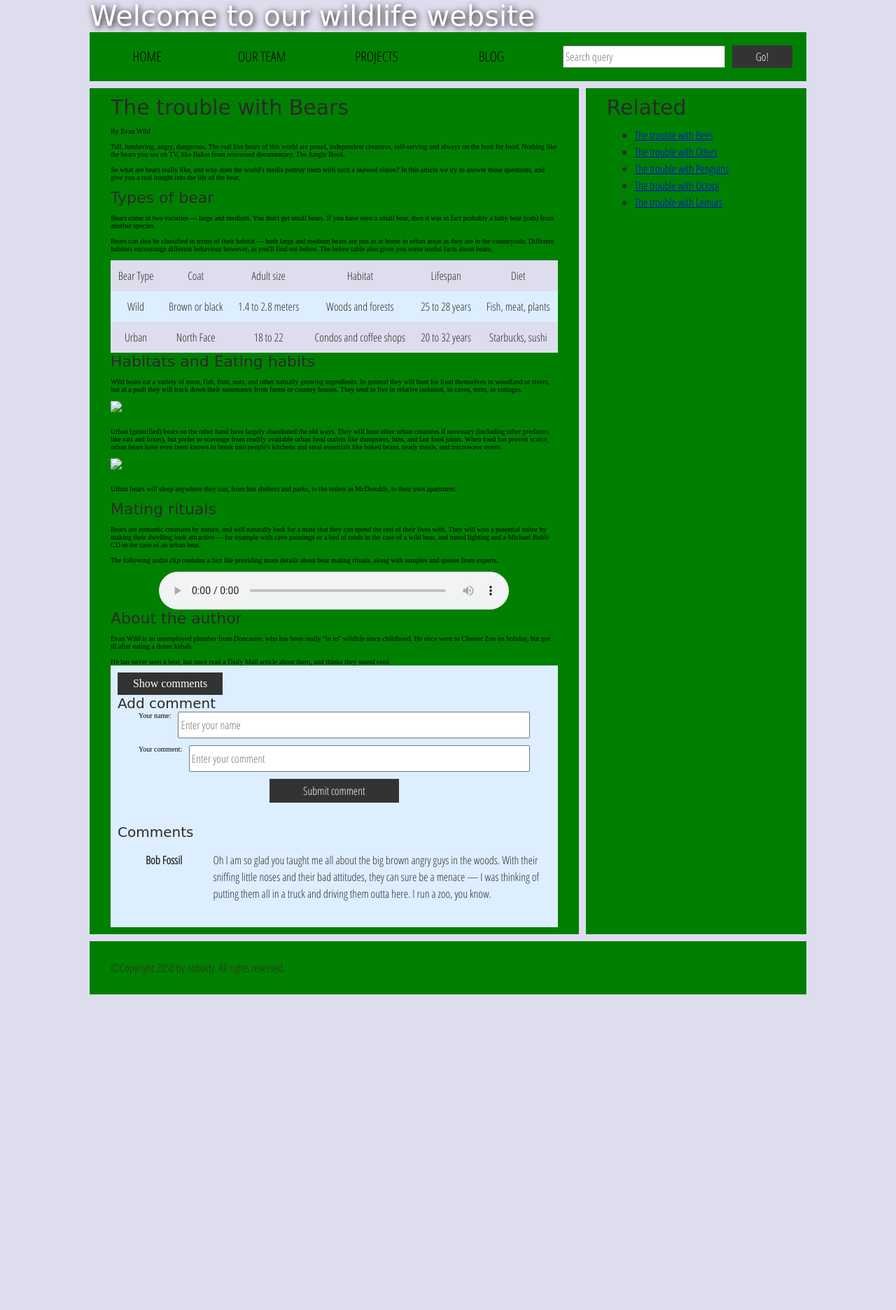
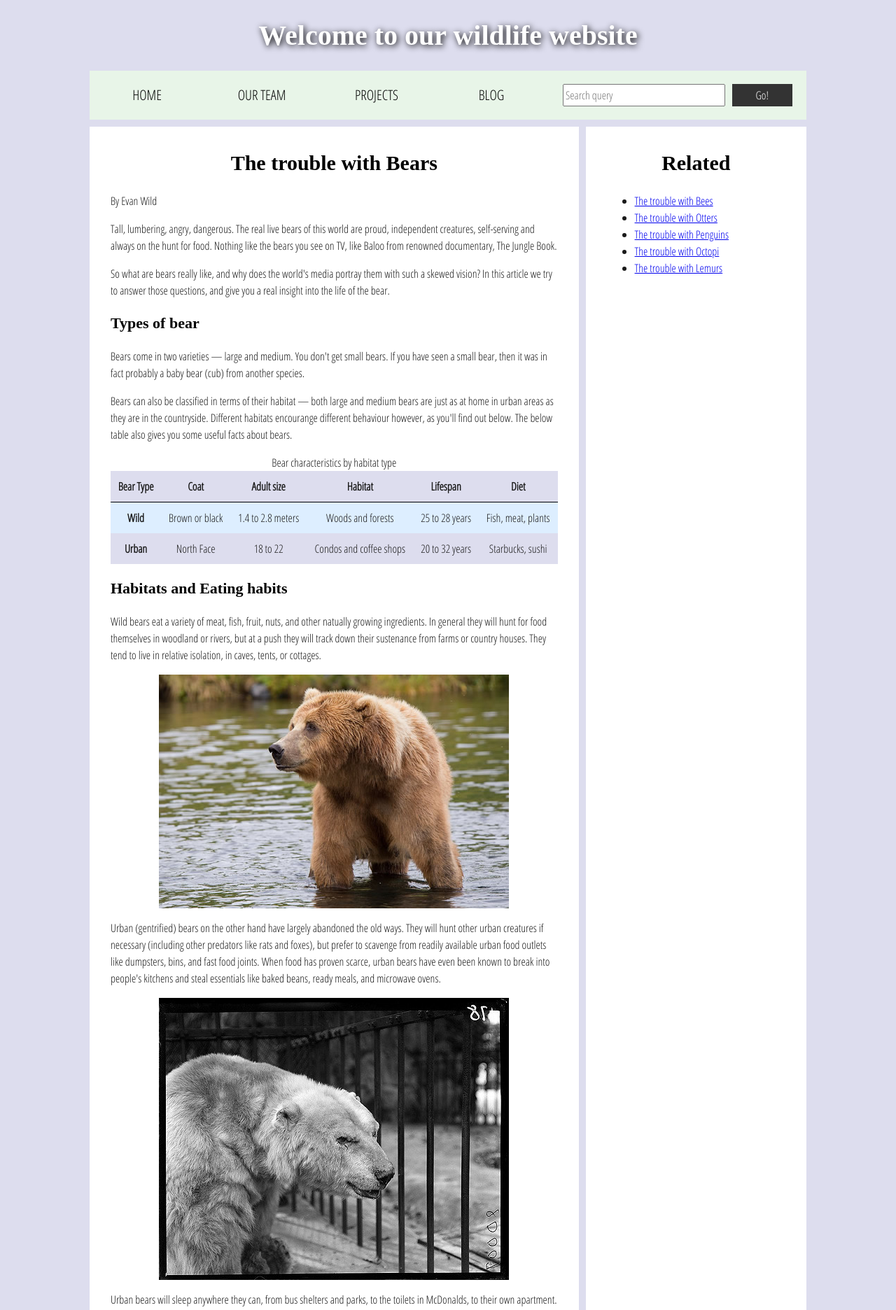
Before and after one commit to RSG97/M5.2-Lab, a website: page index.html in a window 1280 px wide. Shown: the top 1872 px of the page at 70% size. Before the commit the page ends 1421 px from the top, so only its background shows below. Drawn offline with Linux system fonts and the light colour scheme; files that its build step writes are made by us from their sources; a web font is replaced by a local one.

Commit message:
Lab Complete

```diff
--- a/css/style.css
+++ b/css/style.css
@@ -16,31 +16,44 @@
   margin: 0 auto;
 }
 
+/* Screen reader only class */
+.sr-only {
+  position: absolute;
+  width: 1px;
+  height: 1px;
+  padding: 0;
+  margin: -1px;
+  overflow: hidden;
+  clip: rect(0, 0, 0, 0);
+  white-space: nowrap;
+  border: 0;
+}
+
 /* || typography */
 
 font[size="7"], font[size="6"], font[size="5"] {
   font-family: 'Sonsie One', cursive;
-  color: #2a2a2a;
+  color: #1a1a1a;
 }
 
 p, input, li, table, label {
   font-family: 'Open Sans Condensed', sans-serif;
-  color: #2a2a2a;
+  color: #1a1a1a;
 }
 
-font[size="7"] {
+font[size="7"], .header h1 {
   font-size: 4rem;
   text-align: center;
   color: white;
   text-shadow: 2px 2px 10px black;
 }
 
-font[size="6"] {
+h2, font[size="6"] {
   font-size: 3rem;
   text-align: center;
 }
 
-font[size="5"] {
+h3, font[size="5"] {
   font-size: 2.2rem;
 }
 
@@ -52,7 +65,7 @@
 /* || header layout */
 
 div[class="nav"], article, footer, .secondary {
-  background-color: green;
+  background-color: white;
 }
 
 article, footer, .secondary {
@@ -63,28 +76,28 @@
   margin-right: 10px;
 }
 
-div[class="nav"] {
+nav, .nav {
   height: 50px;
-  background-color: ff80ff;
+  background-color: #e8f5e8;
   display: flex;
   padding: 1% 0;
   margin-bottom: 10px;
 }
 
-div[class="nav"] ul {
+nav ul, .nav ul {
   padding: 0;
   list-style-type: none;
   flex: 2;
   display: flex;
 }
 
-div[class="nav"] li {
+nav li, .nav li {
   display: inline;
   text-align: center;
   flex: 1;
 }
 
-div[class="nav"] a {
+nav a, .nav a {
   display: inline-block;
   font-size: 2rem;
   text-transform: uppercase;
@@ -92,7 +105,7 @@
   color: black;
 }
 
-div[class="nav"] .search {
+nav .search, .nav .search {
   flex: 1;
   display: flex;
   align-items: center;
--- a/index.html
+++ b/index.html
@@ -1,11 +1,10 @@
 <!DOCTYPE html>
-<html>
+<html lang="en">
   <head>
     <meta charset="utf-8">
-
     <title>Accessibility assessment</title>
     <link href="https://fonts.googleapis.com/css?family=Open+Sans+Condensed:300|Sonsie+One" rel="stylesheet" type="text/css">
-    <link rel="stylesheet" href="style.css">
+    <link rel="stylesheet" href="css/style.css">
 
     <!-- the below three lines are a fix to get HTML5 semantic elements working in old versions of Internet Explorer-->
     <!--[if lt IE 9]>
@@ -14,11 +13,11 @@
   </head>
 
   <body>
-    <div class="header">
-      <font size="7">Welcome to our wildlife website</font>
-    </div>
+    <header class="header">
+      <h1>Welcome to our wildlife website</h1>
+    </header>
 
-    <div class="nav">
+    <nav class="nav">
       <ul>
         <li><a href="#">Home</a></li>
         <li><a href="#">Our team</a></li>
@@ -27,41 +26,42 @@
       </ul>
 
       <form class="search">
-        <input type="search" name="q" placeholder="Search query">
+        <label for="search-input" class="sr-only">Search</label>
+        <input type="search" name="q" id="search-input" placeholder="Search query">
         <input type="submit" value="Go!">
       </form>
-    </div>
+    </nav>
 
     <main>
       <article>
-        <font size="6">The trouble with Bears</font>
-        <br><br>
-        By Evan Wild
-        <br><br>
-        Tall, lumbering, angry, dangerous. The real live bears of this world are proud, independent creatures, self-serving and always on the hunt for food. Nothing like the bears you see on TV, like Baloo from renowned documentary, The Jungle Book.
-        <br><br>
-        So what are bears really like, and why does the world's media portray them with such a skewed vision? In this article we try to answer those questions, and give you a real insight into the life of the bear.
-        <br><br>
-        <font size="5">Types of bear</font>
-        <br><br>
-        Bears come in two varieties — large and medium. You don't get small bears. If you have seen a small bear, then it was in fact probably a baby bear (cub) from another species.
-        <br><br>
-        Bears can also be classified in terms of their habitat — both large and medium bears are just as at home in urban areas as they are in the countryside. Different habitats encourange different behaviour however, as you'll find out below. The below table also gives you some useful facts about bears.
-        <br><br>
+        <h2>The trouble with Bears</h2>
+
+        <p>By Evan Wild</p>
+
+        <p>Tall, lumbering, angry, dangerous. The real live bears of this world are proud, independent creatures, self-serving and always on the hunt for food. Nothing like the bears you see on TV, like Baloo from renowned documentary, The Jungle Book.</p>
+
+        <p>So what are bears really like, and why does the world's media portray them with such a skewed vision? In this article we try to answer those questions, and give you a real insight into the life of the bear.</p>
+
+        <h3>Types of bear</h3>
+
+        <p>Bears come in two varieties — large and medium. You don't get small bears. If you have seen a small bear, then it was in fact probably a baby bear (cub) from another species.</p>
+
+        <p>Bears can also be classified in terms of their habitat — both large and medium bears are just as at home in urban areas as they are in the countryside. Different habitats encourange different behaviour however, as you'll find out below. The below table also gives you some useful facts about bears.</p>
         <table>
+          <caption>Bear characteristics by habitat type</caption>
           <thead>
             <tr>
-              <td>Bear Type</td>
-              <td>Coat</td>
-              <td>Adult size</td>
-              <td>Habitat</td>
-              <td>Lifespan</td>
-              <td>Diet</td>
+              <th scope="col">Bear Type</th>
+              <th scope="col">Coat</th>
+              <th scope="col">Adult size</th>
+              <th scope="col">Habitat</th>
+              <th scope="col">Lifespan</th>
+              <th scope="col">Diet</th>
             </tr>
           </thead>
           <tbody>
             <tr>
-              <td>Wild</td>
+              <th scope="row">Wild</th>
               <td>Brown or black</td>
               <td>1.4 to 2.8 meters</td>
               <td>Woods and forests</td>
@@ -69,7 +69,7 @@
               <td>Fish, meat, plants</td>
             </tr>
             <tr>
-              <td>Urban</td>
+              <th scope="row">Urban</th>
               <td>North Face</td>
               <td>18 to 22</td>
               <td>Condos and coffee shops</td>
@@ -79,53 +79,53 @@
           </tbody>
         </table>
 
-        <font size="5">Habitats and Eating habits</font>
-        <br><br>
-        Wild bears eat a variety of meat, fish, fruit, nuts, and other natually growing ingredients. In general they will hunt for food themselves in woodland or rivers, but at a push they will track down their sustenance from farms or country houses. They tend to live in relative isolation, in caves, tents, or cottages.
-        <br><br>
-        <img src="media/wild-bear.jpg">
-        <br><br>
-        Urban (gentrified) bears on the other hand have largely abandoned the old ways. They will hunt other urban creatures if necessary (including other predators like rats and foxes), but prefer to scavenge from readily available urban food outlets like dumpsters, bins, and fast food joints. When food has proven scarce, urban bears have even been known to break into people's kitchens and steal essentials like baked beans, ready meals, and microwave ovens.
-        <br><br>
-        <img src="media/urban-bear.jpg">
-        <br><br>
-        Urban bears will sleep anywhere they can, from bus shelters and parks, to the toilets in McDonalds, to their own apartment.
-        <br><br>
-        <font size="5">Mating rituals</font>
-        <br><br>
-        Bears are romantic creatures by nature, and will naturally look for a mate that they can spend the rest of their lives with. They will woo a potential suitor by making their dwelling look attractive — for example with cave paintings or a bed of reeds in the case of a wild bear, and mood lighting and a Michael Bublé CD in the case of an urban bear.
-        <br><br>
-        The following audio clip contains a fact file providing more details about bear mating rituals, along with samples and quotes from experts.
-        <br><br>
+        <h3>Habitats and Eating habits</h3>
+
+        <p>Wild bears eat a variety of meat, fish, fruit, nuts, and other natually growing ingredients. In general they will hunt for food themselves in woodland or rivers, but at a push they will track down their sustenance from farms or country houses. They tend to live in relative isolation, in caves, tents, or cottages.</p>
+        <img src="img/wild-bear.jpg" alt="A wild bear standing in a river">
+
+        <p>Urban (gentrified) bears on the other hand have largely abandoned the old ways. They will hunt other urban creatures if necessary (including other predators like rats and foxes), but prefer to scavenge from readily available urban food outlets like dumpsters, bins, and fast food joints. When food has proven scarce, urban bears have even been known to break into people's kitchens and steal essentials like baked beans, ready meals, and microwave ovens.</p>
+        <img src="img/urban-bear.jpg" alt="A bear standing in an urban area">
+
+        <p>Urban bears will sleep anywhere they can, from bus shelters and parks, to the toilets in McDonalds, to their own apartment.</p>
+
+        <h3>Mating rituals</h3>
+
+        <p>Bears are romantic creatures by nature, and will naturally look for a mate that they can spend the rest of their lives with. They will woo a potential suitor by making their dwelling look attractive — for example with cave paintings or a bed of reeds in the case of a wild bear, and mood lighting and a Michael Bublé CD in the case of an urban bear.</p>
+
+        <p>The following audio clip contains a fact file providing more details about bear mating rituals, along with samples and quotes from experts.</p>
         <audio controls>
-          <source src="media/bear.mp3" type="audio/mp3">
-          <source src="media/bear.ogg" type="audio/ogg">
-          <p>It looks like your browser doesn't support HTML5 audio players.</p>
+          <source src="img/bear.mp3" type="audio/mp3">
+          <source src="img/bear.ogg" type="audio/ogg">
+          <p>Your browser doesn't support HTML5 audio. <a href="img/bear.mp3">Download the audio file</a>.</p>
         </audio>
 
+        <details>
+          <summary>Audio Transcript</summary>
+          <p>This isn't really an audio fact file about bears, but it is an audio file you can transcribe.</p>
+        </details>
+
         <aside>
+          <h3>About the author</h3>
 
-          <font size="5">About the author</font>
-        <br><br>
-          Evan Wild is an unemployed plumber from Doncaster, who has been really "in to" wildlife since childhood. He once went to Chester Zoo on holiday, but got ill after eating a doner kebab.
-        <br><br>
-          He has never seen a bear, but once read a Daily Mail article about them, and thinks they sound cool.
+          <p>Evan Wild is an unemployed plumber from Doncaster, who has been really "in to" wildlife since childhood. He once went to Chester Zoo on holiday, but got ill after eating a doner kebab.</p>
 
+          <p>He has never seen a bear, but once read a Daily Mail article about them, and thinks they sound cool.</p>
         </aside>
+
         <section class="comments">
-          <div class="show-hide">Show comments</div>
+          <button class="show-hide" type="button">Show comments</button>
 
           <div class="comment-wrapper">
-
-            <font size="6">Add comment</font>
+            <h3>Add comment</h3>
 
             <form class="comment-form">
               <div class="flex-pair">
-                Your name:
+                <label for="name">Your name:</label>
                 <input type="text" name="name" id="name" placeholder="Enter your name">
               </div>
               <div class="flex-pair">
-                Your comment:
+                <label for="comment">Your comment:</label>
                 <input type="text" name="comment" id="comment" placeholder="Enter your comment">
               </div>
               <div>
@@ -133,27 +133,20 @@
               </div>
             </form>
 
-            <font size="6">Comments</font>
+            <h3>Comments</h3>
 
             <ul class="comment-container">
-
               <li>
-
                 <p>Bob Fossil</p>
-
                 <p>Oh I am so glad you taught me all about the big brown angry guys in the woods. With their sniffing little noses and their bad attitudes, they can sure be a menace — I was thinking of putting them all in a truck and driving them outta here. I run a zoo, you know.</p>
-
               </li>
-
             </ul>
-
           </div>
         </section>
       </article>
 
       <div class="secondary">
-        <font size="6">Related</font>
-
+        <h2>Related</h2>
         <ul>
           <li><a href="#">The trouble with Bees</a></li>
           <li><a href="#">The trouble with Otters</a></li>
@@ -168,7 +161,6 @@
       <p>©Copyright 2050 by nobody. All rights reversed.</p>
     </footer>
 
-    <script src="main.js"></script>
-
+    <script src="js/main.js"></script>
   </body>
 </html>
```
Also changed, not shown: js/main.js (+11 -2 lines), README.md.
